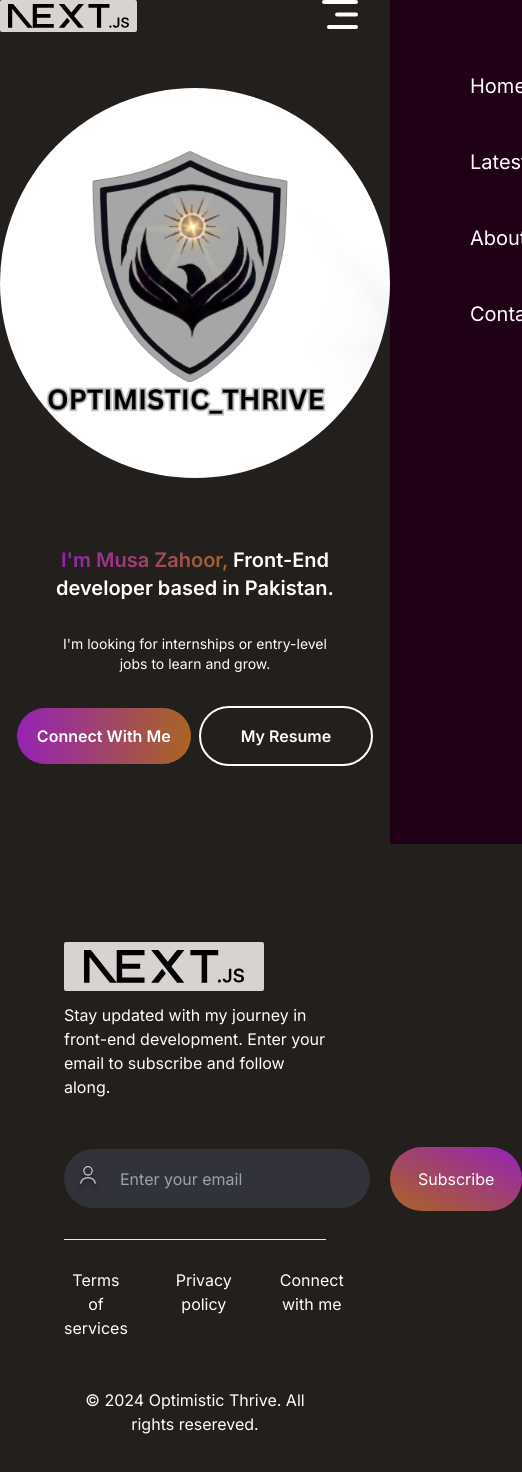
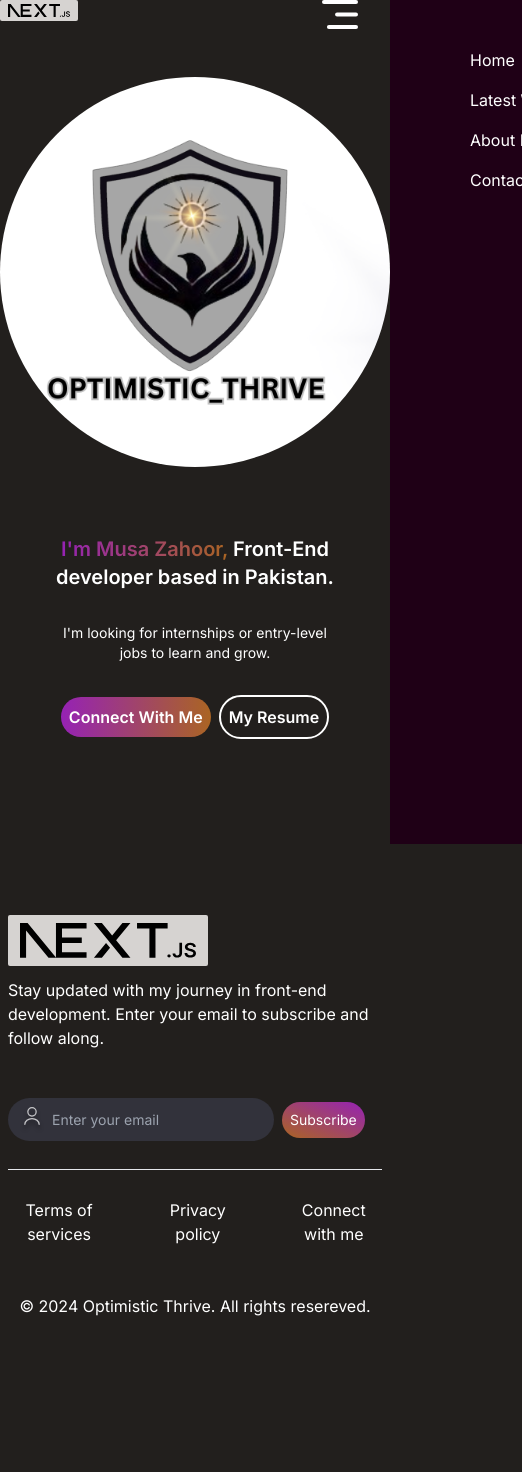
Before and after one commit to Optimist-Ui/portfolio, a Next.js app: page / in a window 390 px wide. Shown: the top 1472 px of the page, 522 px wide, since content can reach past the window. After the commit the page ends 1366 px from the top, so only its background shows below. Built offline with nearby package versions, Linux system fonts and the light colour scheme.

Commit message:
responsive

```diff
--- a/app/components/Footer.jsx
+++ b/app/components/Footer.jsx
@@ -2,7 +2,7 @@ import Image from "next/image";
 
 const Footer = () => {
   return (
-    <div className="md:my-12 md:mx-44 my-12 mx-16 flex flex-col gap-7 ">
+    <div className="md:my-12 md:mx-44 sm:my-12 sm:mx-16 my-6 mx-2 flex flex-col gap-7 ">
       <div className="flex md:flex-row flex-col md:gap-0 gap-12 justify-between ">
         <div>
           <Image
@@ -10,15 +10,15 @@ const Footer = () => {
             alt="Not Available"
             width={200}
             height={200}
-            className="bg-stone-300 md:m-0  mb-3 py-2 px-5 rounded-sm"
+            className="bg-stone-300 md:m-0 md:w-44 md:h-16 min-h-[3rem] min-w-[5rem] mb-3 md:py-2 md:px-5 px-3 py-2 rounded-sm"
           />
           <p className="text-5 max-w-[25rem] md:mt-3 mt-2  ">
             Stay updated with my journey in front-end development. Enter your
             email to subscribe and follow along.
           </p>
         </div>
-        <div className="flex flex-row items-center md:gap-9 gap-5">
-          <div className="flex md:gap-7 gap-5 md:py-4 md:px-7 py-4 px-3 rounded-full bg-[#32323B] md:pr-20 pr-10 hover:shadow-[0px_2px_0px_white] ">
+        <div className="flex flex-row items-center md:gap-9 sm:gap-5 gap-2">
+          <div className="flex md:gap-7 sm:gap-5 gap-2 md:py-4 md:px-7 sm:py-4 sm:px-3 py-2 px-3 rounded-full bg-[#32323B] md:pr-20 sm:pr-10 pr-3 hover:shadow-[0px_2px_0px_white] ">
             <Image
               src="/user_icon.svg"
               alt="Not Available"
@@ -29,10 +29,10 @@ const Footer = () => {
             <input
               type="email"
               placeholder="Enter your email"
-              className="outline-none border-none bg-transparent text-[#a0a0a0] md:text-lg text-base "
+              className="outline-none border-none bg-transparent text-[#a0a0a0] md:text-lg sm:text-base text-sm "
             />
           </div>
-          <div className="md:text-lg text-base md:py-6 md:px-12 py-5 px-7 rounded-full cursor-pointer transition-all bg-gradient-to-tr  from-[#da7d25bd] to-[#b823e1c5] hover:scale-110">
+          <div className="md:text-lg sm:text-base text-sm md:py-6 md:px-12 sm:py-5 sm:px-7 py-2 px-2 rounded-full cursor-pointer transition-all bg-gradient-to-tr  from-[#da7d25bd] to-[#b823e1c5] hover:scale-110">
             Subscribe
           </div>
         </div>
--- a/app/components/Header.jsx
+++ b/app/components/Header.jsx
@@ -22,10 +22,10 @@ const Header = () => {
         I&apos;m looking for internships or entry-level jobs to learn and grow.
       </p>
       <div className="flex flex-row justify-around items-center md:gap-6 gap-2 mb-12 font-semibold ">
-        <div className="md:py-6 md:px-12 py-4 px-5 md:text-inherit text-md bg-gradient-to-l from-[#da7d25bd] to-[#b823e1c5] rounded-[50px] cursor-pointer hover:shadow-[0px_2px_0px_white]">
+        <div className="lg:py-6 lg:px-16 md:py-4 md:px-10 py-2 px-2 lg:text-inherit md:text-md text-base bg-gradient-to-l from-[#da7d25bd] to-[#b823e1c5] rounded-[50px] cursor-pointer hover:shadow-[0px_2px_0px_white]">
           <Link href={"/contact"}>Connect With Me</Link>
         </div>
-        <div className="md:py-6 md:px-16 py-4 px-10 md:text-inherit text-md border-2 border-white  rounded-[50px] cursor-pointer hover:border-[#b823e1c5]">
+        <div className="lg:py-6 lg:px-16 md:py-4 md:px-10 py-2 px-2 lg:text-inherit md:text-md text-base border-2 border-white  rounded-[50px] cursor-pointer hover:border-[#b823e1c5]">
           <Link href={"/resume"}>My Resume</Link>
         </div>
       </div>
--- a/app/components/NavBar.jsx
+++ b/app/components/NavBar.jsx
@@ -12,7 +12,7 @@ const NavBar = () => {
     menuRef.current.style.right = "-22rem";
   };
   return (
-    <div className="flex justify-between items-center  lg:my-5 lg:mx-44 sm:my-5  sm:mx-8 mr-[65%] sm:mr-[65%] md:self-baseline  md:flex-row  flex-col">
+    <div className="flex justify-between  items-center  lg:my-5 lg:mx-44 md:my-5 md:mx-20 sm:my-5 mr-[80%]   md:self-baseline  md:flex-row  flex-col">
       <Link href={"/"}>
         <Image
           src={"/next.svg"}
@@ -34,7 +34,7 @@ const NavBar = () => {
 
       <ul
         ref={menuRef}
-        className="flex md:flex-row md:static fixed  flex-col top-0 gap-8 bg-[#1F0016] w-[22rem] h-full z-[2] right-[-22rem] items-start md:h-auto md:w-auto md:bg-inherit md:items-center md:gap-[60px] text-xl "
+        className="flex md:flex-row md:static fixed  flex-col top-0 gap-4 lg:gap-8 bg-[#1F0016] w-[22rem] h-full z-[2] right-[-22rem] items-start md:h-auto md:w-auto md:bg-inherit md:items-center  lg:text-xl "
       >
         <Image
           src={"/menu_close.svg"}
@@ -44,21 +44,21 @@ const NavBar = () => {
           className="md:hidden block relative top-8 left-72 w-8"
           onClick={close}
         />
-        <li className="text-8 m-2 ml-20  md:text-inherit md:p-0 md:m-auto  hover:shadow-[0px_2px_0px_white] focus:shadow-[0px_2px_0px_white]">
+        <li className="text-base lg:m-2 ml-20  md:text-inherit md:p-0 md:m-auto  hover:shadow-[0px_2px_0px_white] focus:shadow-[0px_2px_0px_white]">
           <Link href={"/"}>Home</Link>
         </li>
-        <li className="text-8 m-2 ml-20  md:text-inherit md:p-0 md:m-auto  hover:shadow-[0px_2px_0px_white] focus:shadow-[0px_2px_0px_white]">
+        <li className="text-base lg:m-2 ml-20  md:text-inherit md:p-0 md:m-auto  hover:shadow-[0px_2px_0px_white] focus:shadow-[0px_2px_0px_white]">
           <Link href={"/latestwork"}>Latest Work</Link>
         </li>
-        <li className="text-8 m-2 ml-20  md:text-inherit md:p-0 md:m-auto  hover:shadow-[0px_2px_0px_white] focus:shadow-[0px_2px_0px_white]">
+        <li className="text-base lg:m-2 ml-20  md:text-inherit md:p-0 md:m-auto  hover:shadow-[0px_2px_0px_white] focus:shadow-[0px_2px_0px_white]">
           <Link href={"/about"}>About Me</Link>
         </li>
-        <li className="text-8 m-2 ml-20  md:text-inherit md:p-0 md:m-auto  hover:shadow-[0px_2px_0px_white] focus:shadow-[0px_2px_0px_white]">
+        <li className="text-base lg:m-2 ml-20  md:text-inherit md:p-0 md:m-auto  hover:shadow-[0px_2px_0px_white] focus:shadow-[0px_2px_0px_white]">
           <Link href={"/contact"}>Contact</Link>
         </li>
       </ul>
 
-      <div className="text-2xl cursor-pointer bg-gradient-to-l md:block hidden from-[#da7d25bd] to-[#b823e1c5] py-3 px-4 rounded-3xl hover:scale-105 transition-transform">
+      <div className="lg:text-2xl text-sm cursor-pointer bg-gradient-to-l md:block hidden from-[#da7d25bd] to-[#b823e1c5] lg:py-3 lg:px-4 py-2 px-2 rounded-3xl hover:scale-105 transition-transform">
         <Link href={"/contact"}>Contact Me</Link>
       </div>
     </div>
```
